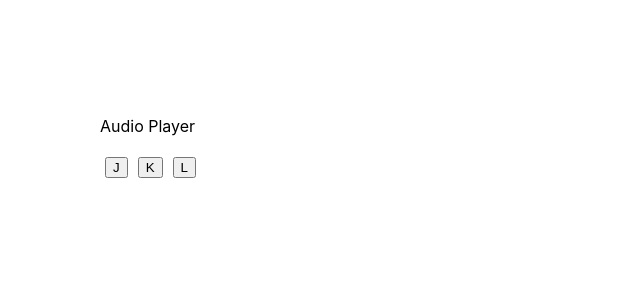
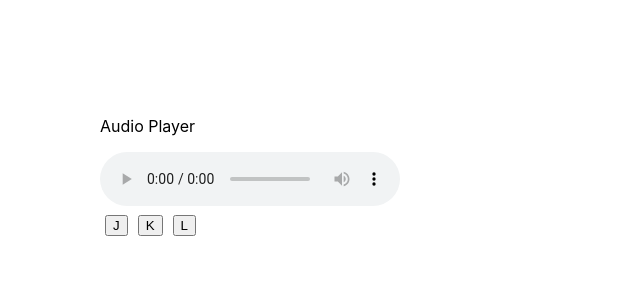
Before and after one commit to demonben/aiode-assignment, a React (Create React App) app in the folder music-player/: page / in a window 1280 px wide. Shown: the top 300 px of the page, without its empty margins (0-640 px from the left). Built offline with nearby package versions, Linux system fonts and the light colour scheme.

Commit message:
created audio player component, added wav file

```diff
--- a/music-player/src/App.js
+++ b/music-player/src/App.js
@@ -1,15 +1,10 @@
 import "./App.css";
+import AudioPlayer from "./components/AudioPlayer";
 
 function App() {
   return (
     <div className="App">
-      <p>Audio Player</p>
-
-      <div>
-        <button className="button-rhythm">J</button>
-        <button className="button-rhythm">K</button>
-        <button className="button-rhythm">L</button>
-      </div>
+      <AudioPlayer/>
     </div>
   );
 }
--- /dev/null
+++ b/music-player/src/components/AudioPlayer.js
@@ -0,0 +1,22 @@
+import React from "react";
+
+const AudioPlayer = () => {
+  return (
+    <div>
+      <p>Audio Player</p>
+
+      <audio controls>
+        <source src="../../music/file_example_WAV_1MG.wav" type="audio/wav" />
+        Your browser does not support the audio element.
+      </audio>
+
+      <div>
+        <button className="button-rhythm">J</button>
+        <button className="button-rhythm">K</button>
+        <button className="button-rhythm">L</button>
+      </div>
+    </div>
+  );
+};
+
+export default AudioPlayer;
```
Also changed, not shown: 1 other file (tests, documents, lock files or other folders).
